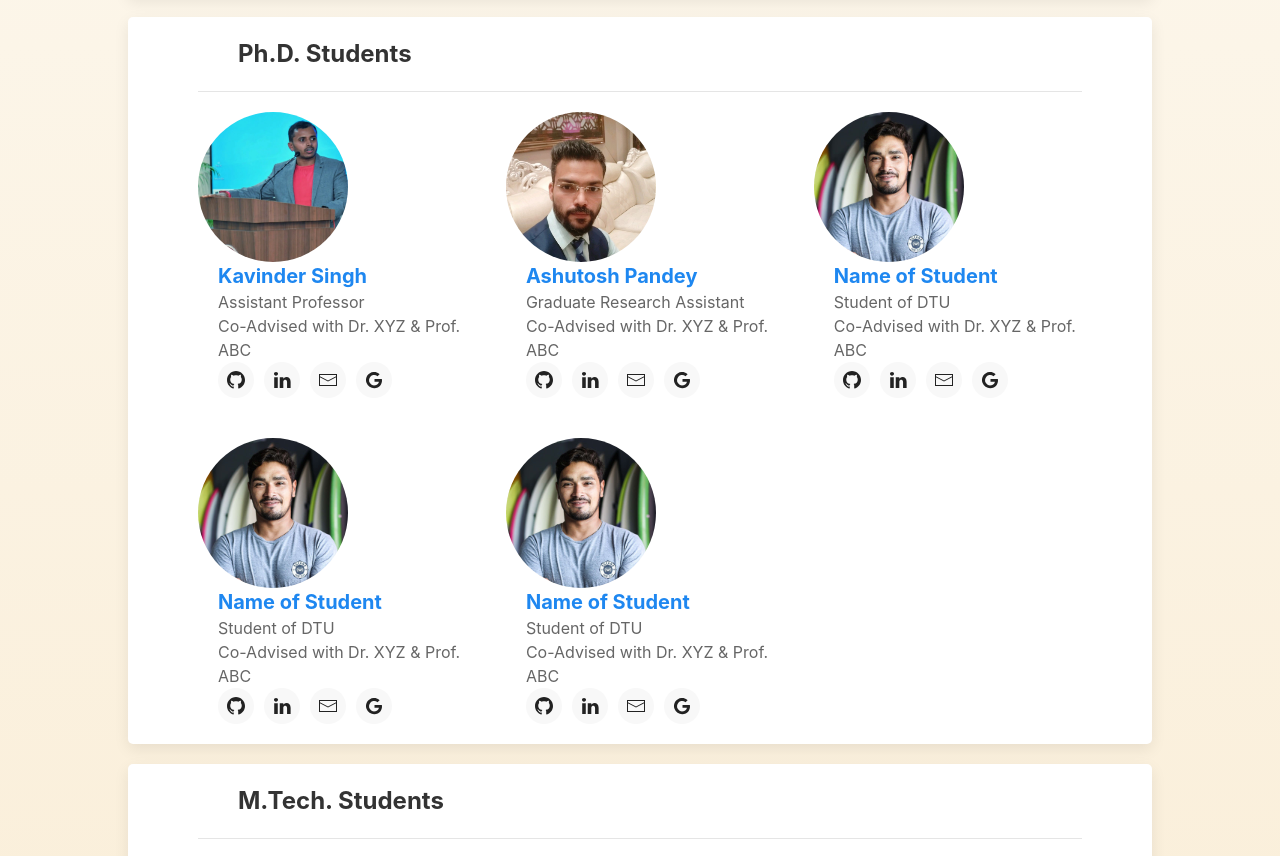
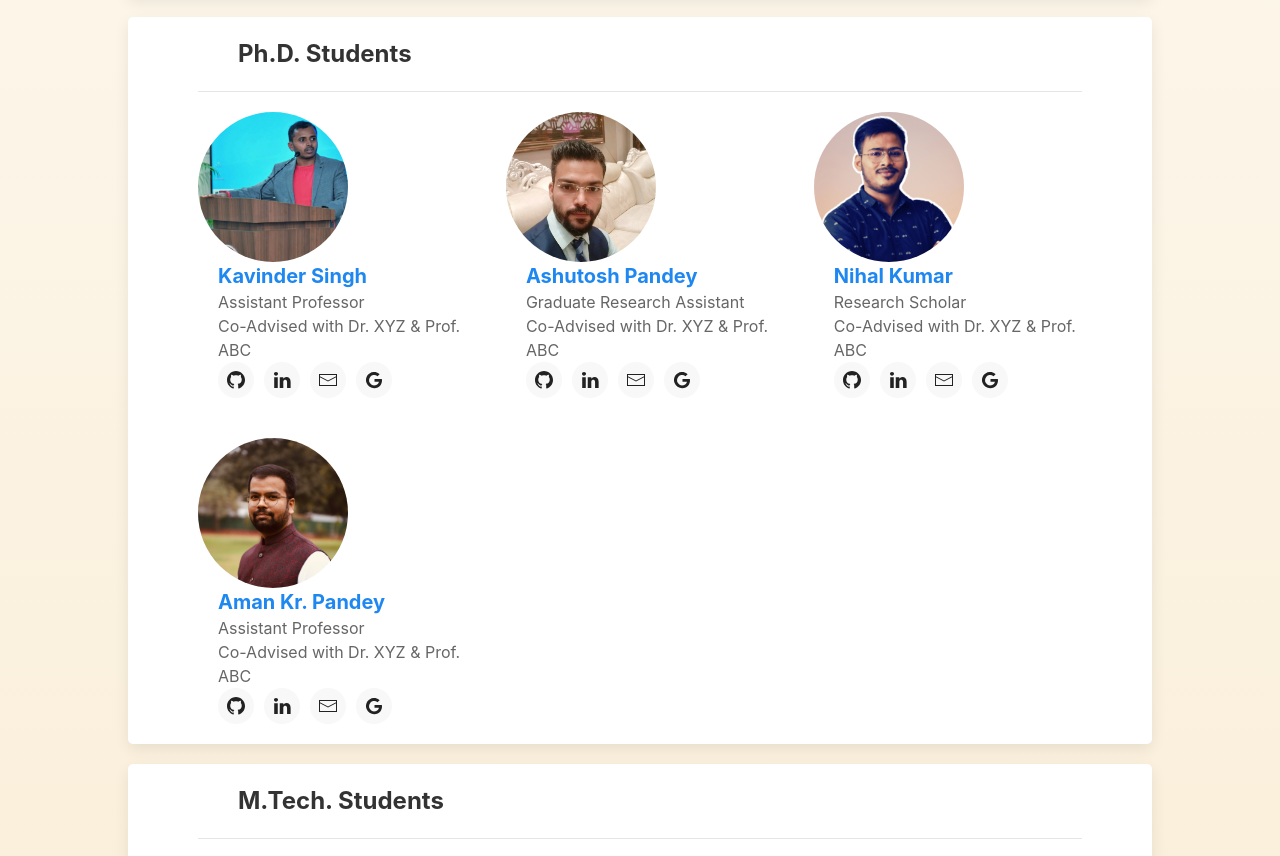
Before and after one commit to i-see-pixels/ml_lab, a plain HTML site: page pages/about.html in a window 1280 px wide. Shown: the part 1424-2280 px from the top of the page. Drawn offline with nearby package versions, Linux system fonts and the light colour scheme.

Commit message:
added new images on about us page

```diff
--- a/pages/about.html
+++ b/pages/about.html
@@ -321,7 +321,7 @@
                         <div class="uk-margin uk-flex uk-flex-row uk-flex-wrap">
                             <img
                                 class="uk-border-circle"
-                                src="../images/tm1.jpg"
+                                src="../images/nihal kumar.jpg"
                                 width="150"
                                 height="150"
                                 alt=""
@@ -333,9 +333,9 @@
                                 <h4
                                     class="uk-margin-remove uk-text-bold uk-text-primary"
                                 >
-                                    Name of Student
+                                    Nihal Kumar
                                 </h4>
-                                <p class="uk-margin-remove">Student of DTU</p>
+                                <p class="uk-margin-remove">Research Scholar</p>
                                 <p class="uk-margin-remove">
                                     Co-Advised with Dr. XYZ & Prof. ABC
                                 </p>
@@ -375,7 +375,7 @@
                         <div class="uk-margin uk-flex uk-flex-row uk-flex-wrap">
                             <img
                                 class="uk-border-circle"
-                                src="../images/tm1.jpg"
+                                src="../images/aman pandey.jpg"
                                 width="150"
                                 height="150"
                                 alt=""
@@ -387,9 +387,9 @@
                                 <h4
                                     class="uk-margin-remove uk-text-bold uk-text-primary"
                                 >
-                                    Name of Student
+                                    Aman Kr. Pandey
                                 </h4>
-                                <p class="uk-margin-remove">Student of DTU</p>
+                                <p class="uk-margin-remove">Assistant Professor</p>
                                 <p class="uk-margin-remove">
                                     Co-Advised with Dr. XYZ & Prof. ABC
                                 </p>
@@ -426,59 +426,7 @@
                             </div>
                         </div>
 
-                        <div class="uk-margin uk-flex uk-flex-row uk-flex-wrap">
-                            <img
-                                class="uk-border-circle"
-                                src="../images/tm1.jpg"
-                                width="150"
-                                height="150"
-                                alt=""
-                            />
 
-                            <div
-                                class="uk-card-body uk-padding-remove uk-margin-left uk-flex uk-flex-column uk-flex-center"
-                            >
-                                <h4
-                                    class="uk-margin-remove uk-text-bold uk-text-primary"
-                                >
-                                    Name of Student
-                                </h4>
-                                <p class="uk-margin-remove">Student of DTU</p>
-                                <p class="uk-margin-remove">
-                                    Co-Advised with Dr. XYZ & Prof. ABC
-                                </p>
-                                <ul class="uk-iconnav">
-                                    <li>
-                                        <a
-                                            href="#"
-                                            class="uk-icon-button uk-text-secondary"
-                                            uk-icon="icon: github"
-                                        ></a>
-                                    </li>
-                                    <li>
-                                        <a
-                                            href="#"
-                                            class="uk-icon-button uk-link-toggle uk-text-secondary"
-                                            uk-icon="icon: linkedin"
-                                        ></a>
-                                    </li>
-                                    <li>
-                                        <a
-                                            href="#"
-                                            class="uk-icon-button uk-link-toggle uk-text-secondary"
-                                            uk-icon="icon: mail"
-                                        ></a>
-                                    </li>
-                                    <li>
-                                        <a
-                                            href="#"
-                                            class="uk-icon-button uk-link-toggle uk-text-secondary"
-                                            uk-icon="icon: google"
-                                        ></a>
-                                    </li>
-                                </ul>
-                            </div>
-                        </div>
                     </div>
                 </div>
 
```
Also changed, not shown: images/aman pandey.jpg (added), images/nihal kumar.jpg (added).
